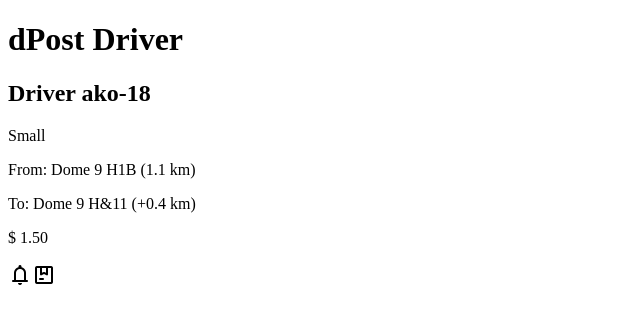
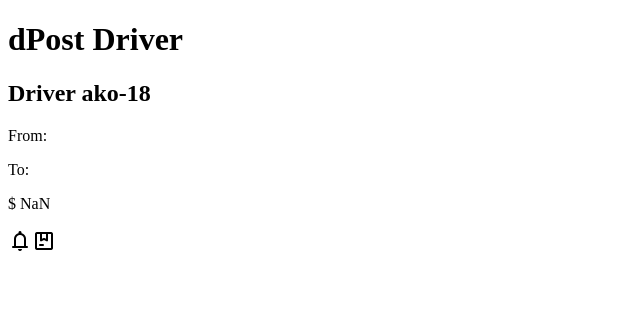
Before and after one commit to remidefoor/dpost-driver-app, an Angular app: page / in a window 1280 px wide. Shown: the top 324 px of the page, without its empty margins (0-640 px from the left). Built offline with nearby package versions, Linux system fonts and the light colour scheme.

Commit message:
feat(package): make package component dynamic

```diff
--- a/src/app/components/package/package.component.html
+++ b/src/app/components/package/package.component.html
@@ -1,7 +1,7 @@
-<p id="size">Small</p>
+<p id="size">{{ package.size }}</p>
 
-<p id="src">From: Dome 9 H1B (1.1 km)</p>
+<p id="src">From: {{ package.src }}</p>
 
-<p id="dest">To: Dome 9 H&11 (+0.4 km)</p>
+<p id="dest">To: {{ package.dest }}</p>
 
-<p id="fee">$ 1.50</p>
+<p id="fee">$ {{ package.fee }}</p>
--- a/src/app/components/package/package.component.ts
+++ b/src/app/components/package/package.component.ts
@@ -1,4 +1,5 @@
-import { Component, OnInit } from '@angular/core';
+import { Component, Input, OnInit } from '@angular/core';
+import { Package } from "./package";
 
 @Component({
   selector: 'app-package',
@@ -7,7 +8,11 @@
 })
 export class PackageComponent implements OnInit {
 
-  constructor() { }
+  @Input() package: Package;
+
+  constructor() {
+    this.package = new Package();
+  }
 
   ngOnInit(): void {
   }
```
